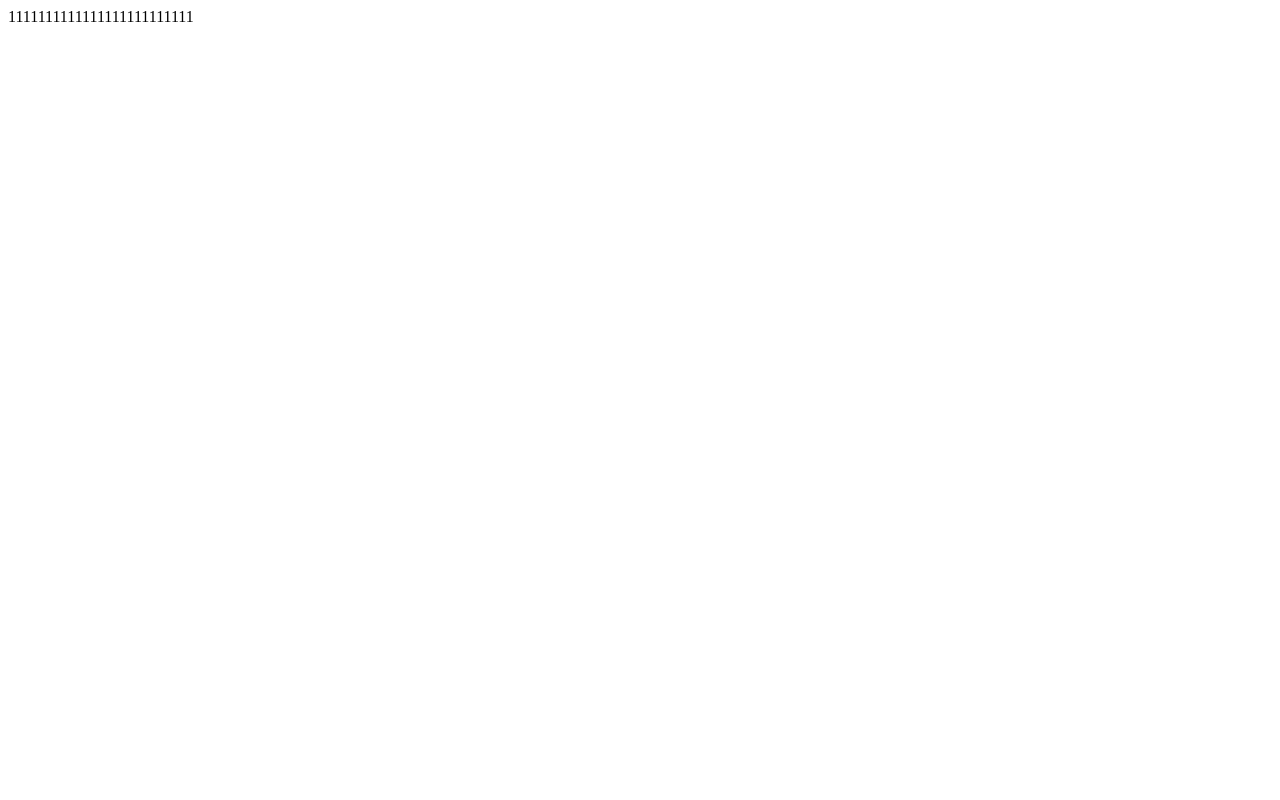
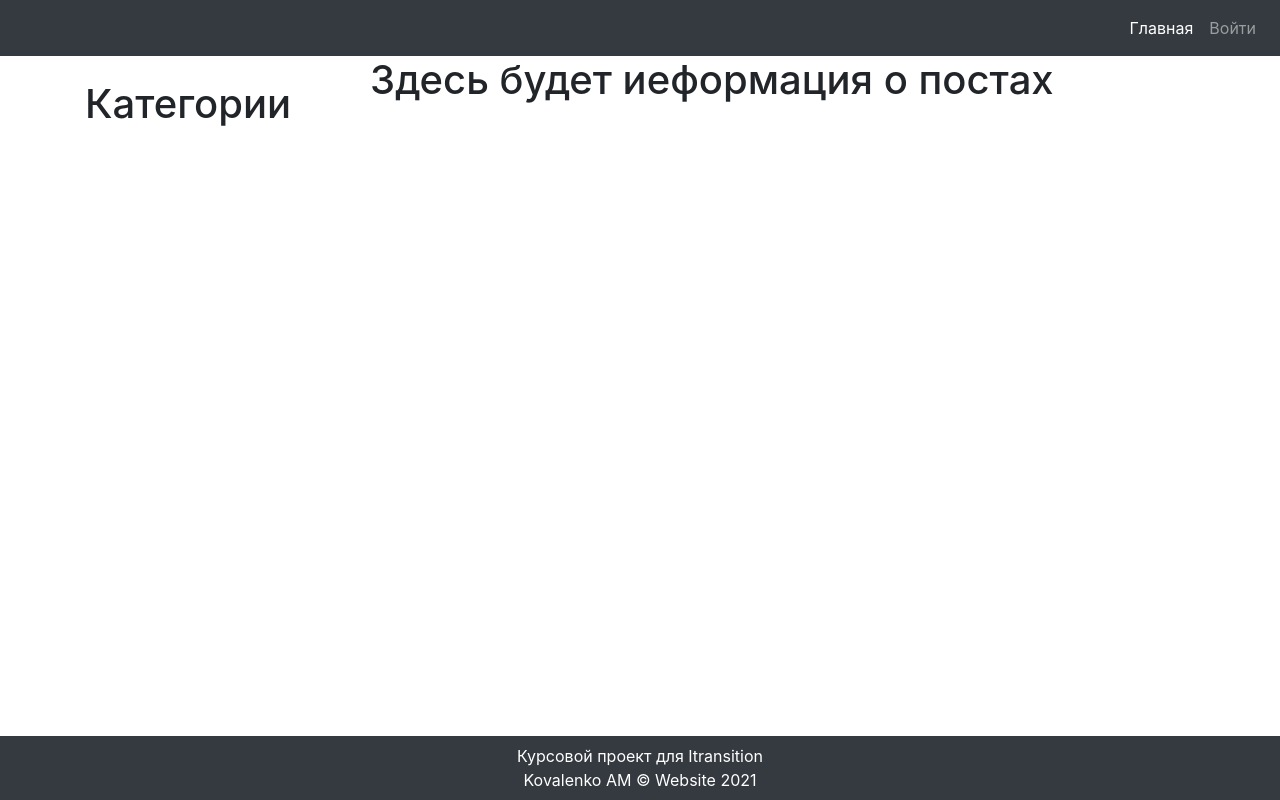
Before and after one commit to AM-Kovalenko/recommendations-site, a Django app: page / in a window 1280 px wide. Before the commit the page is almost empty. Run offline with Django 3.2, Linux system fonts and the light colour scheme; some libraries are stand-ins or nearby versions.

Commit message:
add base.html with bootstrap

```diff
--- /dev/null
+++ b/src/reviews/templates/reviews/base.html
@@ -0,0 +1,74 @@
+<!DOCTYPE html>
+<html lang="en">
+
+<head>
+
+    <meta charset="utf-8">
+    <meta name="viewport" content="width=device-width, initial-scale=1, shrink-to-fit=no">
+    <meta name="description" content="">
+    <meta name="author" content="">
+
+    <title>Управление рекомендациями</title>
+
+    <!-- Bootstrap core CSS -->
+    <link rel="stylesheet" href="https://maxcdn.bootstrapcdn.com/bootstrap/4.0.0/css/bootstrap.min.css" integrity="sha384-Gn5384xqQ1aoWXA+058RXPxPg6fy4IWvTNh0E263XmFcJlSAwiGgFAW/dAiS6JXm" crossorigin="anonymous">
+
+
+</head>
+<style>
+ body {
+  padding-top: 56px;
+}
+
+</style>
+
+<body>
+
+<!-- Navigation -->
+<nav class="navbar navbar-expand-lg navbar-dark bg-dark fixed-top">
+    <ul class="navbar-nav ml-auto">
+        <li class="nav-item active"><a class="nav-link" href="{% url 'home' %}">Главная<span class="sr-only">(current)</span></a></li>
+        <li class="nav-item"><a class="nav-link" href="#">Войти</a></li>
+    </ul>
+</nav>
+
+<!-- Page Content -->
+<div class="container">
+    <div class="row">
+        <div class="col-lg-3">
+            <h1 class="my-4">Категории</h1>
+            <div class="list-group">
+                {% for category in categories %}
+                <a href="{{ category.url }}" class="list-group-item">{{ category.name}} ({{category.count}})</a>
+                {% endfor %}
+            </div>
+        </div>
+
+        <!-- /.col-lg-3 -->
+        <div class="col-lg-9">
+            {% block content %}
+
+            {% endblock content %}
+        </div>
+    </div>
+</div>
+<!-- /.container -->
+
+<!-- Footer -->
+<footer class="py-2 bg-dark fixed-bottom">
+    <div class="container">
+        <p class="m-0 text-center text-white">Курсовой проект для Itransition</p>
+        <p class="m-0 text-center text-white">Kovalenko AM &copy; Website 2021</p>
+    </div>
+    <!-- /.container -->
+</footer>
+
+<!-- Bootstrap core JavaScript -->
+
+<script src="https://code.jquery.com/jquery-3.2.1.slim.min.js" integrity="sha384-KJ3o2DKtIkvYIK3UENzmM7KCkRr/rE9/Qpg6aAZGJwFDMVNA/GpGFF93hXpG5KkN" crossorigin="anonymous"></script>
+<script src="https://cdnjs.cloudflare.com/ajax/libs/popper.js/1.12.9/umd/popper.min.js" integrity="sha384-ApNbgh9B+Y1QKtv3Rn7W3mgPxhU9K/ScQsAP7hUibX39j7fakFPskvXusvfa0b4Q" crossorigin="anonymous"></script>
+<script src="https://maxcdn.bootstrapcdn.com/bootstrap/4.0.0/js/bootstrap.min.js" integrity="sha384-JZR6Spejh4U02d8jOt6vLEHfe/JQGiRRSQQxSfFWpi1MquVdAyjUar5+76PVCmYl" crossorigin="anonymous"></script>
+
+</body>
+
+</html>
--- a/src/reviews/templates/reviews/index.html
+++ b/src/reviews/templates/reviews/index.html
@@ -1,10 +1,5 @@
-<!DOCTYPE html>
-<html lang="en">
-<head>
-    <meta charset="UTF-8">
-    <title>Title</title>
-</head>
-<body>
-1111111111111111111111111
-</body>
-</html>
+{% extends 'reviews/base.html' %}
+
+{% block content %}
+<h1>Здесь будет иеформация о постах</h1>
+{% endblock %}
```
